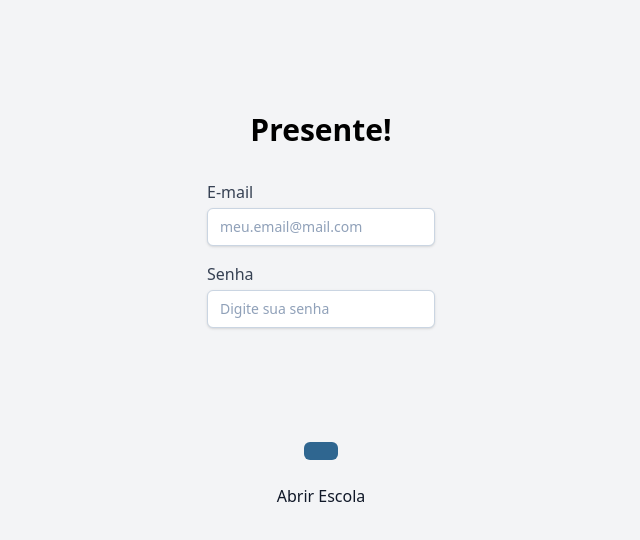
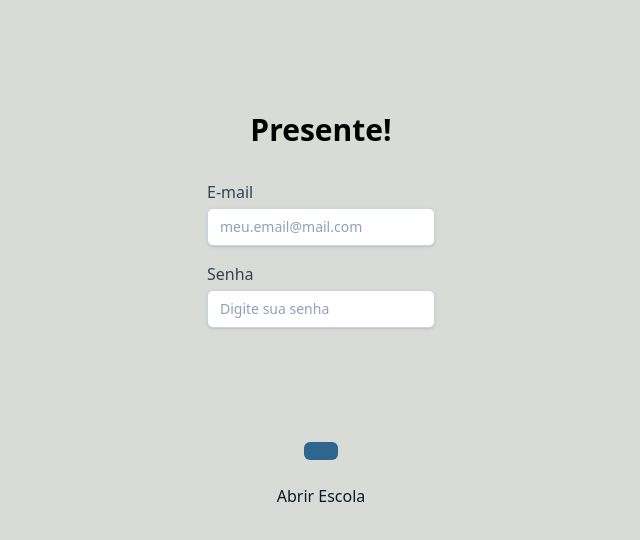
Before and after one commit to lucas-campagna/contador-presenca, a React (Vite) app: page /login in a window 1280 px wide. Shown: the top 540 px of the page, without its empty margins (319-959 px from the left). Built offline with nearby package versions, Linux system fonts and the light colour scheme; no server answers.

Commit message:
fix: use new bg themed color

```diff
--- a/src/contexts/LoadingContext.tsx
+++ b/src/contexts/LoadingContext.tsx
@@ -33,7 +33,7 @@ function LoadingProvider({ children }: LoadingProviderPropsType) {
 
 const Loading = memo(() => (
   <>
-    <div className="fixed w-screen h-screen bg-gray-100 left-0 top-0 right-0 bottom-0 z-100" />
+    <div className="fixed w-screen h-screen bg-light left-0 top-0 right-0 bottom-0 z-100" />
     <div className="fixed top-1/2 left-1/2 -translate-x-1/2 -translate-y-1/2 bg-primary text-white font-bold p-3 rounded-full animate-bounce z-101">
       Carregando...
     </div>
--- a/src/pages/Root.tsx
+++ b/src/pages/Root.tsx
@@ -24,7 +24,7 @@ function Root() {
   }, [isSignedIn, location]);
 
   return (
-    <div className="flex flex-col items-strech justify-start h-screen w-screen bg-gray-100 overflow-y-hidden">
+    <div className="flex flex-col items-strech justify-start h-screen w-screen bg-light overflow-y-hidden">
       <Outlet />
     </div>
   );
```
